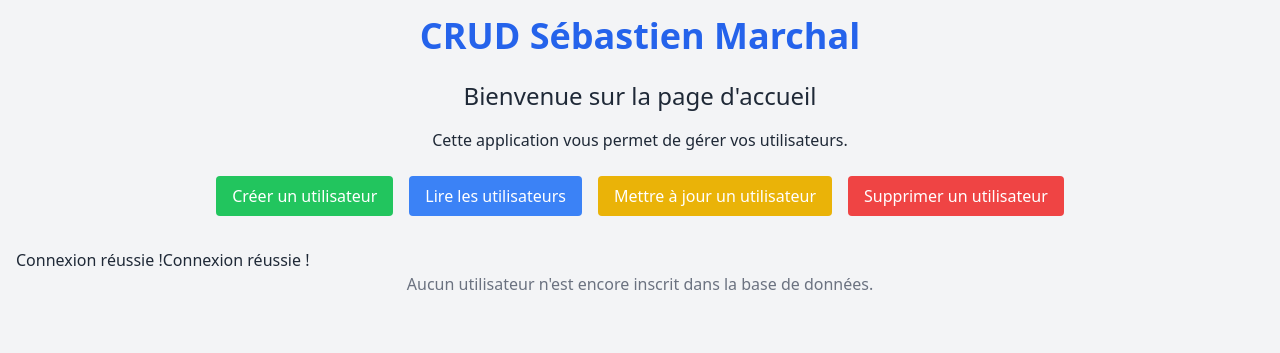
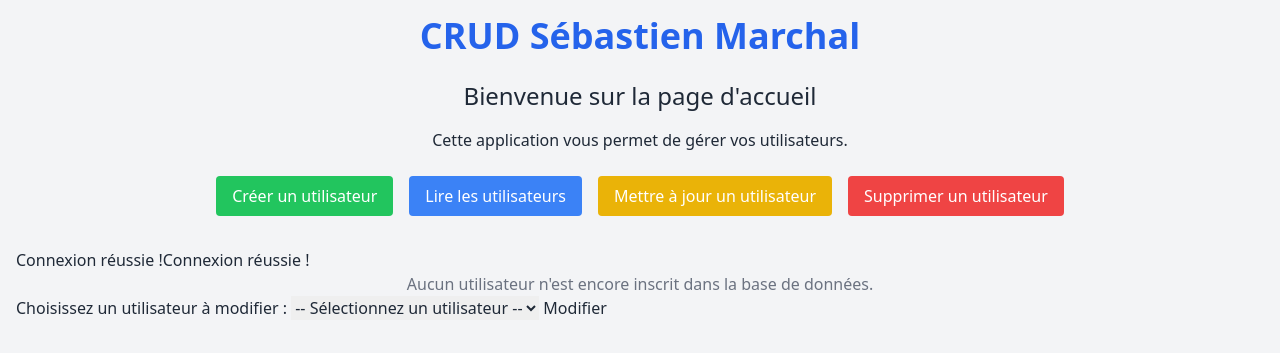
Before and after one commit to rasengraphe/CRUD-PHP, a PHP site: page /index.php in a window 1280 px wide. Shown: the top 353 px of the page. Run offline with PHP 8.4, Linux system fonts and the light colour scheme; data that the repository does not hold is empty; some libraries are stand-ins or nearby versions.

Commit message:
ajout menu deroualnt a modifier sur acceuil

```diff
--- a/index.php
+++ b/index.php
@@ -84,27 +84,28 @@
                 echo "</div>";
             }
         } elseif ($action === 'update' && isset($_GET['id'])) {
-            // Exemple de mise à jour d'un utilisateur
-            $id = $_GET['id'];
-            $utilisateurMisAJour = [
-                'nom' => 'Durand',
-                'prenom' => 'Marie',
-                'age' => 25,
-                'adresse' => '456 Rue Exemple'
-            ];
+            $id = intval($_GET['id']);
+            $utilisateur = readUsers($id);
 
-            // Passer les valeurs séparément à la fonction updateUser
-            $resultat = updateUser(
-                $id,
-                $utilisateurMisAJour['nom'],
-                $utilisateurMisAJour['prenom'],
-                $utilisateurMisAJour['age'],
-                $utilisateurMisAJour['adresse']
-            );
-
-            echo $resultat
-                ? "<p class='text-green-500'>Utilisateur mis à jour avec succès !</p>"
-                : "<p class='text-red-500'>Erreur lors de la mise à jour de l'utilisateur.</p>";
+            if ($utilisateur) {
+                // Afficher un formulaire pour modifier l'utilisateur
+                ?>
+                <form action="updateUser.php" method="POST">
+                    <input type="hidden" name="id" value="<?= htmlspecialchars($utilisateur['id']) ?>">
+                    <label for="nom">Nom :</label>
+                    <input type="text" name="nom" id="nom" value="<?= htmlspecialchars($utilisateur['nom']) ?>" required>
+                    <label for="prenom">Prénom :</label>
+                    <input type="text" name="prenom" id="prenom" value="<?= htmlspecialchars($utilisateur['prenom']) ?>" required>
+                    <label for="age">Âge :</label>
+                    <input type="number" name="age" id="age" value="<?= htmlspecialchars($utilisateur['age']) ?>">
+                    <label for="adresse">Adresse :</label>
+                    <input type="text" name="adresse" id="adresse" value="<?= htmlspecialchars($utilisateur['adresse']) ?>">
+                    <button type="submit">Enregistrer</button>
+                </form>
+                <?php
+            } else {
+                echo "Utilisateur introuvable.";
+            }
         } elseif ($action === 'update' && $_SERVER['REQUEST_METHOD'] === 'POST') {
             $id = $_POST['id'];
             $nom = $_POST['nom'];
@@ -139,6 +140,28 @@
             exit(); // Assurez-vous de terminer le script après la redirection
         }
         ?>
+
+        <!-- Formulaire pour choisir un utilisateur à modifier -->
+        <?php
+        // Inclure les fonctions SQL
+        require_once 'mesFonctionsSQL.php';
+
+        // Récupérer tous les utilisateurs
+        $utilisateurs = getAllUsers();
+        ?>
+
+        <form action="index.php?action=update" method="GET">
+            <label for="user">Choisissez un utilisateur à modifier :</label>
+            <select name="id" id="user" required>
+                <option value="">-- Sélectionnez un utilisateur --</option>
+                <?php foreach ($utilisateurs as $utilisateur): ?>
+                    <option value="<?= htmlspecialchars($utilisateur['id']) ?>">
+                        <?= htmlspecialchars($utilisateur['nom'] . ' ' . $utilisateur['prenom']) ?>
+                    </option>
+                <?php endforeach; ?>
+            </select>
+            <button type="submit">Modifier</button>
+        </form>
     </div>
 
     <!-- Modal pour modifier un utilisateur -->
```
Also changed, not shown: updateUser.php (added, +23 -0 lines).
